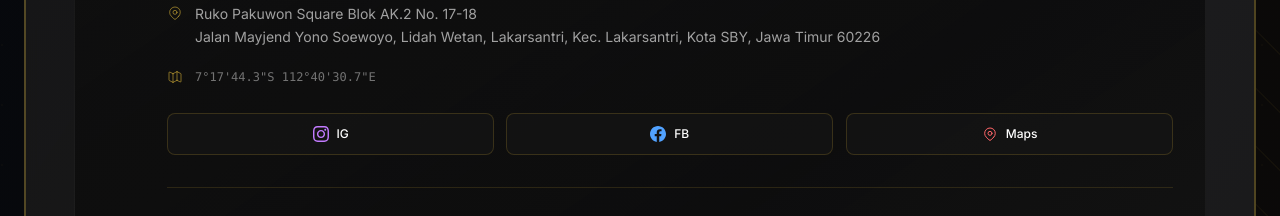
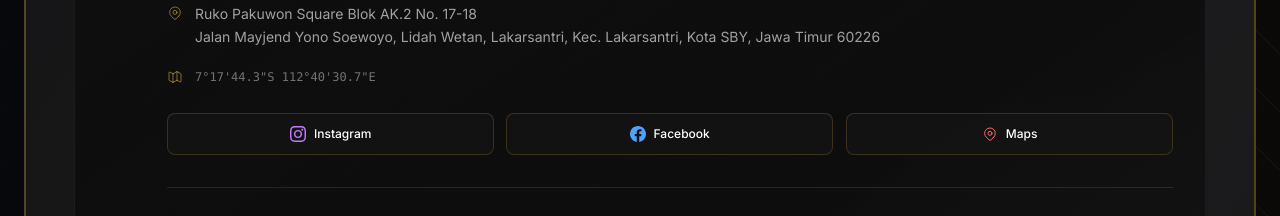
Before and after one commit to dev7ion/maystarenterprise.com, a Next.js app: page /locations in a window 1280 px wide. Shown: the part 9040-9256 px from the top of the page. Built offline with nearby package versions, Linux system fonts and the light colour scheme; a web font is replaced by a local one.

Commit message:
fix sosial media

```diff
--- a/src/app/locations/page.tsx
+++ b/src/app/locations/page.tsx
@@ -1948,7 +1948,7 @@ export default function LocationsPage() {
                                 <svg className="w-4 h-4 text-purple-400" fill="currentColor" viewBox="0 0 24 24">
                                   <path d="M12 2.163c3.204 0 3.584.012 4.85.07 3.252.148 4.771 1.691 4.919 4.919.058 1.265.069 1.645.069 4.849 0 3.205-.012 3.584-.069 4.849-.149 3.225-1.664 4.771-4.919 4.919-1.266.058-1.644.07-4.85.07-3.204 0-3.584-.012-4.849-.07-3.26-.149-4.771-1.699-4.919-4.92-.058-1.265-.07-1.644-.07-4.849 0-3.204.013-3.583.07-4.849.149-3.227 1.664-4.771 4.919-4.919 1.266-.057 1.645-.069 4.849-.069zm0-2.163c-3.259 0-3.667.014-4.947.072-4.358.2-6.78 2.618-6.98 6.98-.059 1.281-.073 1.689-.073 4.948 0 3.259.014 3.668.072 4.948.2 4.358 2.618 6.78 6.98 6.98 1.281.058 1.689.072 4.948.072 3.259 0 3.668-.014 4.948-.072 4.354-.2 6.782-2.618 6.979-6.98.059-1.28.073-1.689.073-4.948 0-3.259-.014-3.667-.072-4.947-.196-4.354-2.617-6.78-6.979-6.98-1.281-.059-1.69-.073-4.949-.073zm0 5.838c-3.403 0-6.162 2.759-6.162 6.162s2.759 6.163 6.162 6.163 6.162-2.759 6.162-6.163c0-3.403-2.759-6.162-6.162-6.162zm0 10.162c-2.209 0-4-1.79-4-4 0-2.209 1.791-4 4-4s4 1.791 4 4c0 2.21-1.791 4-4 4zm6.406-11.845c-.796 0-1.441.645-1.441 1.44s.645 1.44 1.441 1.44c.795 0 1.439-.645 1.439-1.44s-.644-1.44-1.439-1.44z"/>
                                 </svg>
-                                <span className="text-xs font-medium text-white">IG</span>
+                                <span className="text-xs font-medium text-white">Instagram</span>
                               </a>
 
                               <a href="https://www.facebook.com/share/1VyK2PX16X/" target="_blank" rel="noopener noreferrer"
@@ -1956,7 +1956,7 @@ export default function LocationsPage() {
                                 <svg className="w-4 h-4 text-blue-400" fill="currentColor" viewBox="0 0 24 24">
                                   <path d="M24 12.073c0-6.627-5.373-12-12-12s-12 5.373-12 12c0 5.99 4.388 10.954 10.125 11.854v-8.385H7.078v-3.47h3.047V9.43c0-3.007 1.792-4.669 4.533-4.669 1.312 0 2.686.235 2.686.235v2.953H15.83c-1.491 0-1.956.925-1.956 1.874v2.25h3.328l-.532 3.47h-2.796v8.385C19.612 23.027 24 18.062 24 12.073z"/>
                                 </svg>
-                                <span className="text-xs font-medium text-white">FB</span>
+                                <span className="text-xs font-medium text-white">Facebook</span>
                               </a>
 
                               <a href="https://maps.app.goo.gl/mR6um3JPNNDpB2ED7" target="_blank" rel="noopener noreferrer"
```
